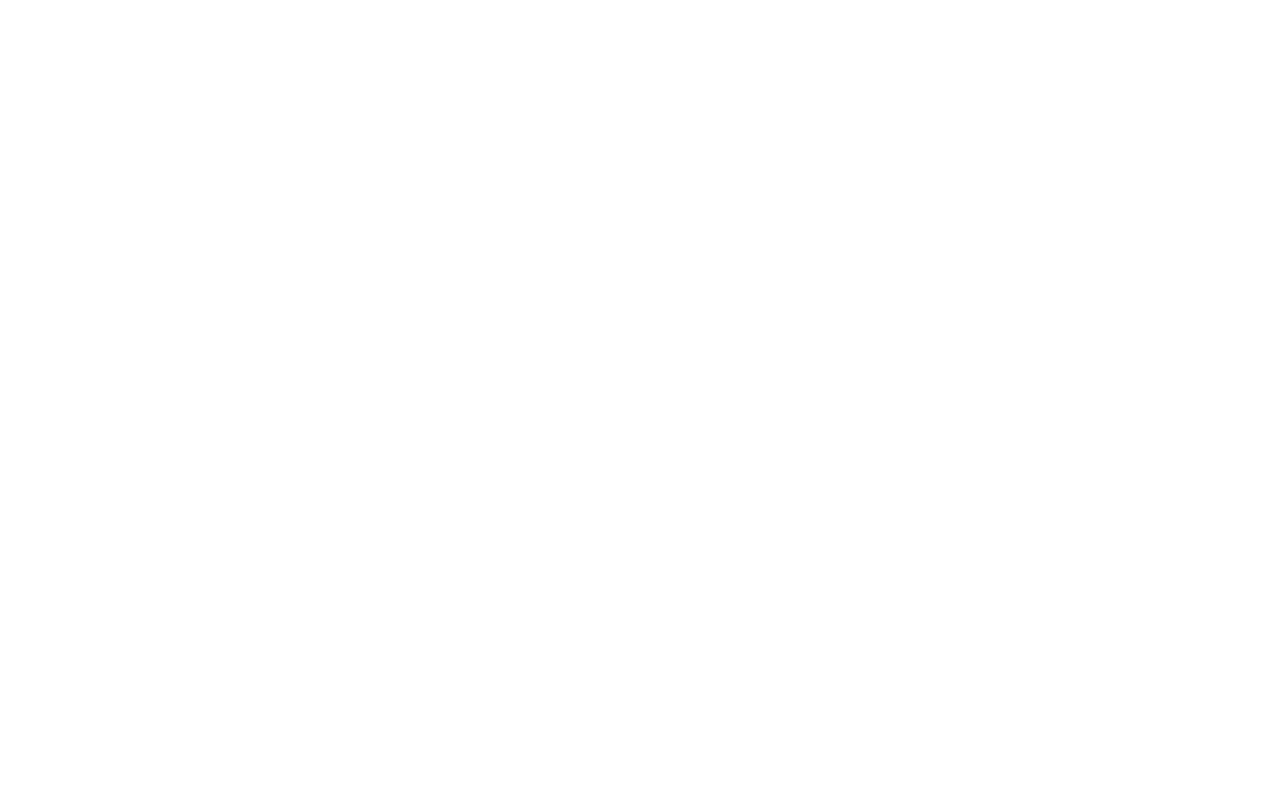
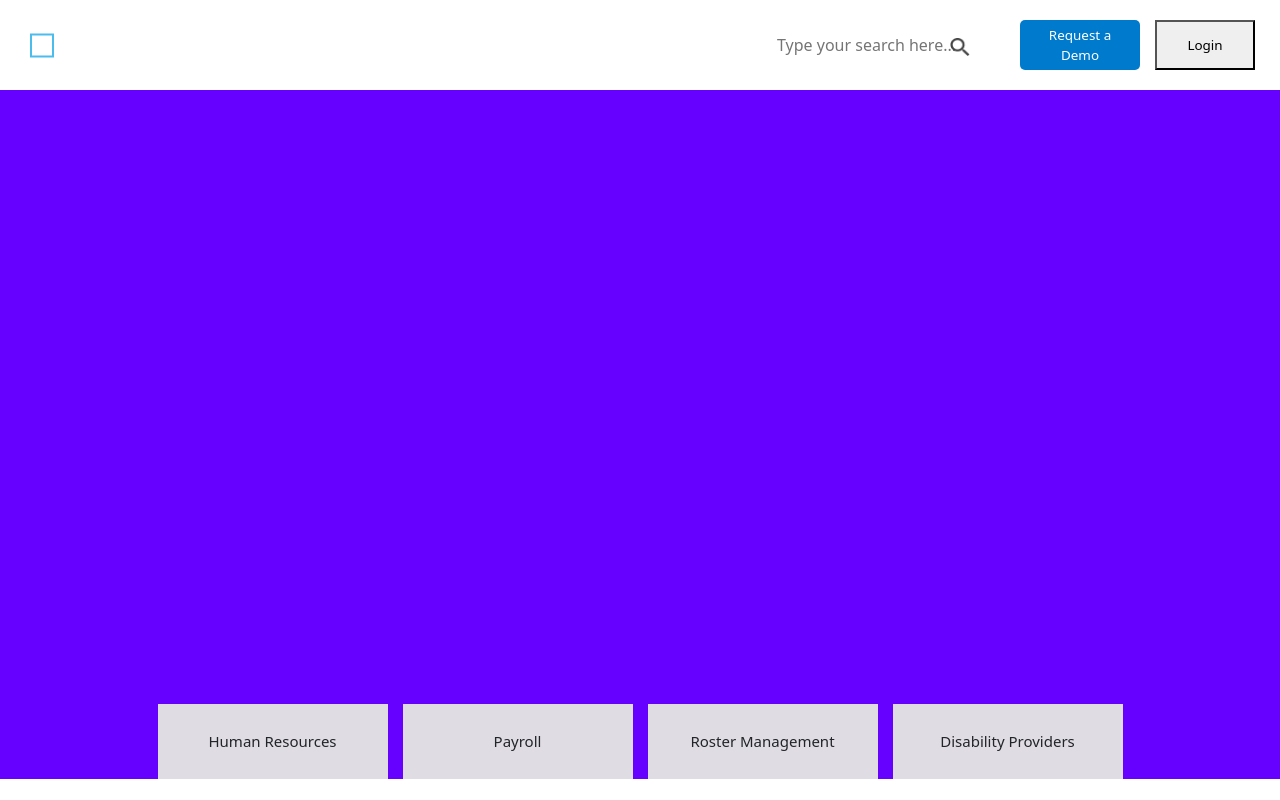
Before and after one commit to krishnakanthTM/tesseract, a React (Create React App) app: page /Pricing in a window 1280 px wide. Before the commit this address had no page. Shown: the top 800 px of the page. Built offline with nearby package versions, Linux system fonts and the light colour scheme.

Commit message:
Added Routing and Created Solutions, Pricing and Products Pages

```diff
--- a/src/App.jsx
+++ b/src/App.jsx
@@ -4,8 +4,7 @@
 import HomePage from "./App/Pages/Home/HomePage";
 import Products from "./App/Pages/Products/Products"
 import Solutions from "./App/Pages/Solutions/Solutions"
-import PricingPage from "./App/Components/PricingPage/PricingPage";
-// import Pricing from "./App/Pages/Pricing/Pricing"
+import Pricing from "./App/Pages/Pricing/Pricing"
 
 function App() {
     return (
@@ -15,8 +14,7 @@
                 <Route path="/" element={<HomePage/>}/>
                 <Route path="/Products" element={<Products/>}/>
                 <Route path="/Solutions" element={<Solutions/>}/>
-                <Route path="/PricingPage" element={<PricingPage/>}/>
-                {/* <Route path="/Pricing" element={<Pricing/>}/> */}
+                <Route path="/Pricing" element={<Pricing/>}/>
             </Routes>
         </BrowserRouter>
     </>
```
